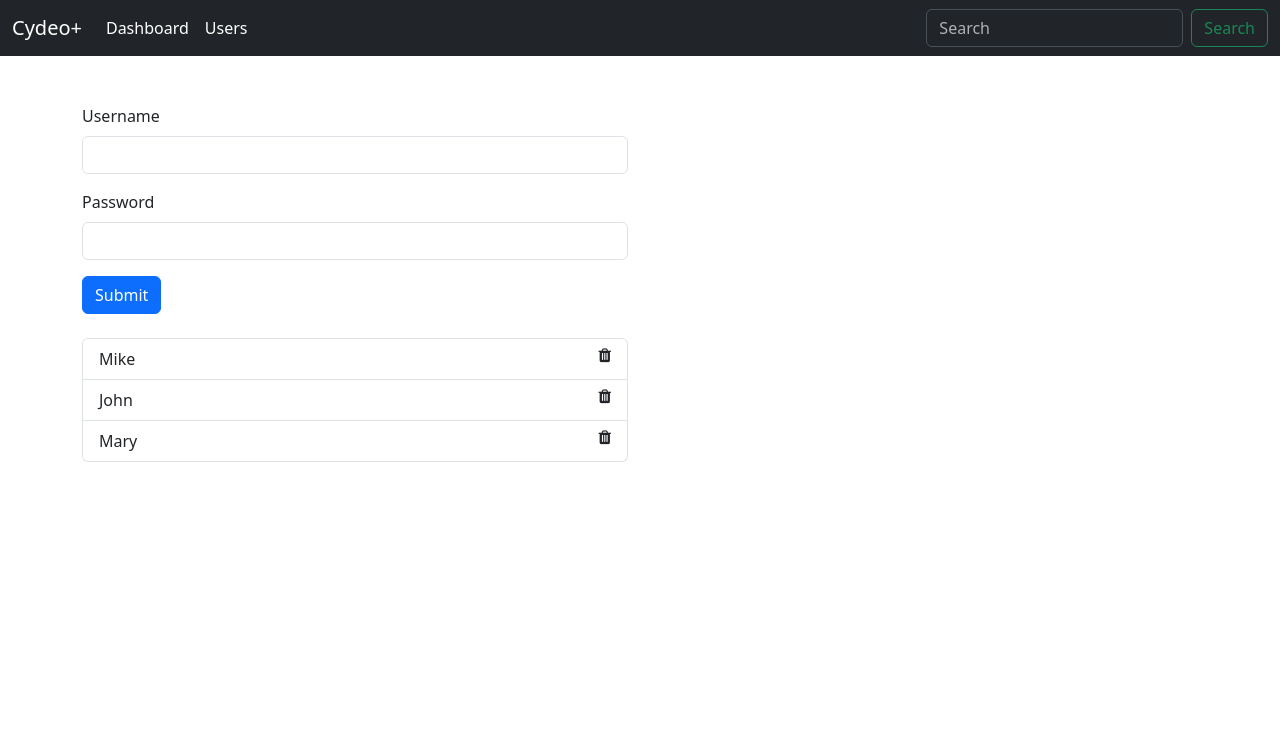
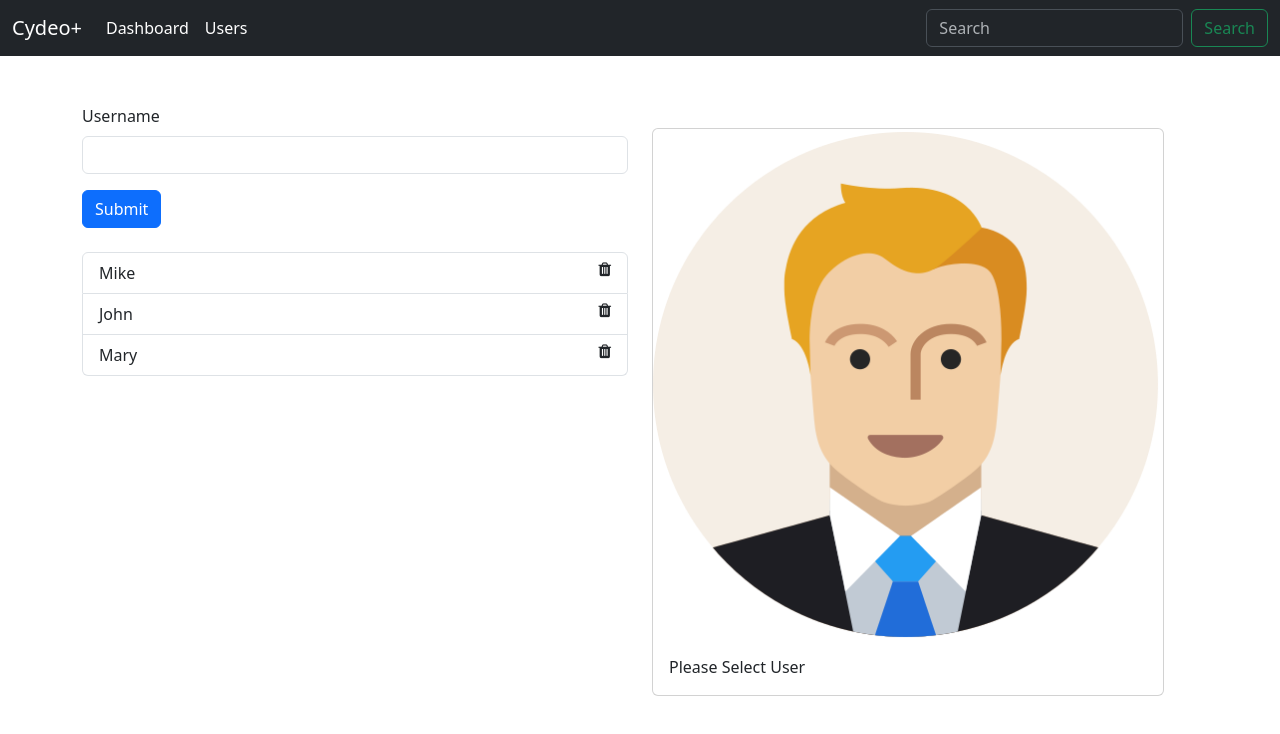
Before and after one commit to koltikin/Angular_mentor_plus, an Angular app: page /users in a window 1280 px wide. Shown: the top 734 px of the page. Built offline with nearby package versions, Linux system fonts and the light colour scheme.

Commit message:
dashboard added

```diff
--- a/src/app/dashboard/dashboard/dashboard.component.html
+++ b/src/app/dashboard/dashboard/dashboard.component.html
@@ -1 +1,14 @@
-<p>dashboard works!</p>
+<br>
+<div class="row text-center">
+    <h2>Top 10 Most Liked Users!</h2>
+</div>
+<br>
+<div class="row">
+    <div class="card d-flex align-items-center m-2" style="width: 10rem;" *ngFor="let user of likedUser$ | async">
+        <img src="assets/images/userone.png" class="card-img-top" alt="selected_user">
+        <div class="card-body">
+          <p class="card-text text-center">{{ user.username }}</p>
+          <span class="badge text-bg-success">{{ user.likecount}}</span>
+        </div>
+    </div>
+</div>
--- a/src/app/dashboard/dashboard/dashboard.component.ts
+++ b/src/app/dashboard/dashboard/dashboard.component.ts
@@ -1,10 +1,20 @@
-import { Component } from '@angular/core';
+import { Component, OnInit } from '@angular/core';
+import { Observable, filter} from 'rxjs';
+import { UserService } from 'src/app/services/user.service';
+import { User } from 'src/app/shared/user';
 
 @Component({
   selector: 'app-dashboard',
   templateUrl: './dashboard.component.html',
   styleUrls: ['./dashboard.component.css']
 })
-export class DashboardComponent {
+export class DashboardComponent implements OnInit{
+  likedUser$!: Observable<User[]>;
+
+  constructor(private userService: UserService){}
+
+  ngOnInit(): void {
+      this.likedUser$ = this.userService.getUsers();
+  }
 
 }
--- a/src/app/services/user.service.ts
+++ b/src/app/services/user.service.ts
@@ -7,9 +7,9 @@ import { BehaviorSubject, Observable } from 'rxjs';
 })
 export class UserService {
   userList : User[] = [
-    { username : 'Mike', password : 'Abc1' },
-    { username : 'John', password : 'Abc1' },
-    { username : 'Mary', password : 'Abc1' }
+    { username : 'Mike', likecount : 1 },
+    { username : 'John', likecount : 1 },
+    { username : 'Mary', likecount : 1 }
   ];
 
   private users: BehaviorSubject<User[]> = new BehaviorSubject<User[]>(this.userList);
@@ -38,4 +38,10 @@ export class UserService {
     this.userList.splice(index, 1);
     this.users.next(this.userList);
   }
+
+  likeUser(user:User):void{
+    let index : number = this.userList.findIndex(d => d === user);
+    this.userList[index].likecount += 1;
+    this.users.next(this.userList);
+  }
 }
--- a/src/app/shared/user.ts
+++ b/src/app/shared/user.ts
@@ -1,4 +1,4 @@
 export interface User {
     username : string;
-    password: string
+    likecount: number
 }
--- a/src/app/user/user-create/user-create.component.html
+++ b/src/app/user/user-create/user-create.component.html
@@ -6,10 +6,6 @@
       <div class="mb-3">
         <label for="exampleInputEmail1" class="form-label">Username</label>
         <input type="email" class="form-control" id="exampleInputEmail1" aria-describedby="emailHelp" name="username" ngModel>
-      </div>
-      <div class="mb-3">
-        <label for="exampleInputPassword1" class="form-label">Password</label>
-        <input type="password" class="form-control" id="exampleInputPassword1" name="password" ngModel>
       </div>
       <button type="submit" class="btn btn-primary" >Submit</button>
   </form>
@@ -24,7 +20,7 @@
   </div>
   </div>
   <div class="col-6">
-    <app-user-detail [selectedUser]="selectedUser" (userDelete)="deleteUser($event.username)"></app-user-detail>
+    <app-user-detail [selectedUser]="selectedUser" (userLikeEvent)="likeUser($event)"></app-user-detail>
   </div>
 
 </div>
--- a/src/app/user/user-create/user-create.component.ts
+++ b/src/app/user/user-create/user-create.component.ts
@@ -9,6 +9,7 @@ import { User } from 'src/app/shared/user';
 })
 export class UserCreateComponent implements OnInit {
   userList : User[] = [];
+  likedUsers: User[] = [];
   selectedUser: User | undefined;
 
   constructor(private userService: UserService){}
@@ -26,7 +27,7 @@ export class UserCreateComponent implements OnInit {
   }
 
   addUser(item : any){
-    let user : User = {username: item.username , password : item.password };
+    let user : User = {username: item.username , likecount : 0 };
     // this.userList.push(user);
     this.userService.addUser(user);
   }
@@ -40,4 +41,9 @@ export class UserCreateComponent implements OnInit {
   onSelectUser(user: User){
     this.selectedUser = user;
   }
+
+  likeUser(user: User){
+    // this.likedUsers.push(user);
+    this.userService.likeUser(user);
+  }
 }
--- a/src/app/user/user-detail/user-detail.component.html
+++ b/src/app/user/user-detail/user-detail.component.html
@@ -1,10 +1,15 @@
 <br>
 <br>
-<div class="card" style="width: 32rem;" *ngIf="selectedUser">
+<div class="card d-flex align-items-center" style="width: 32rem;" *ngIf="selectedUser">
     <img src="assets/images/userone.png" class="card-img-top" alt="selected_user">
     <div class="card-body">
-      <p class="card-text">{{ selectedUser.username }}</p>
-      <button class="btn btn-danger" (click)="onDeleteUser(selectedUser)">Delete</button>
-
+      <p class="card-text text-center">{{ selectedUser.username }}</p>
+      <button class="btn btn-danger" (click)="onLikeUser(selectedUser)">Like me!</button>
     </div>
 </div>
+<div class="card" style="width: 32rem;" *ngIf="!selectedUser">
+  <img src="assets/images/userone.png" class="card-img-top" alt="selected_user">
+  <div class="card-body">
+    <p class="card-text"> Please Select User</p>
+  </div>
+</div>
--- a/src/app/user/user-detail/user-detail.component.ts
+++ b/src/app/user/user-detail/user-detail.component.ts
@@ -8,10 +8,10 @@ import { User } from 'src/app/shared/user';
 })
 export class UserDetailComponent{
   @Input('selectedUser') selectedUser?: User;
-  @Output() userDelete:EventEmitter<User> =new EventEmitter<User>();
+  @Output() userLikeEvent:EventEmitter<User> =new EventEmitter<User>();
 
-  onDeleteUser(user : User){
-    this.userDelete.emit(user);
+  onLikeUser(user : User){
+    this.userLikeEvent.emit(user);
   }
 
 }
```
